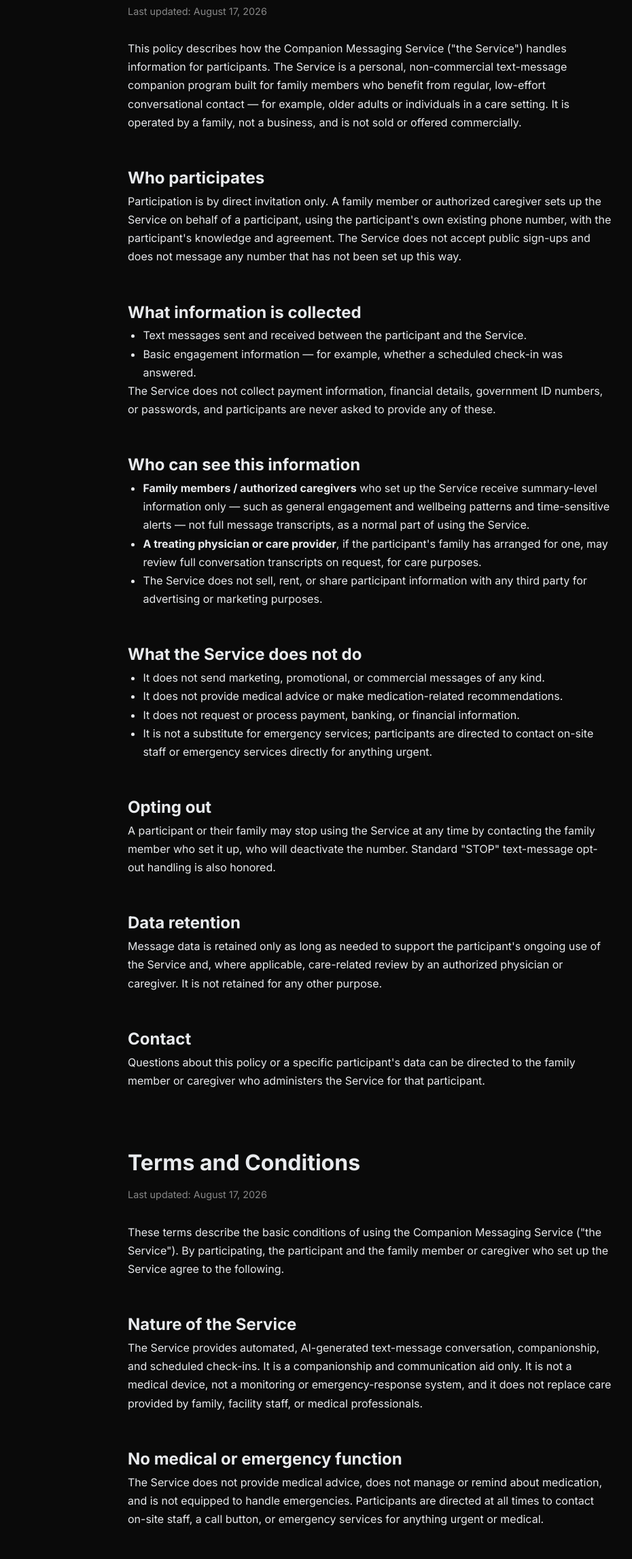
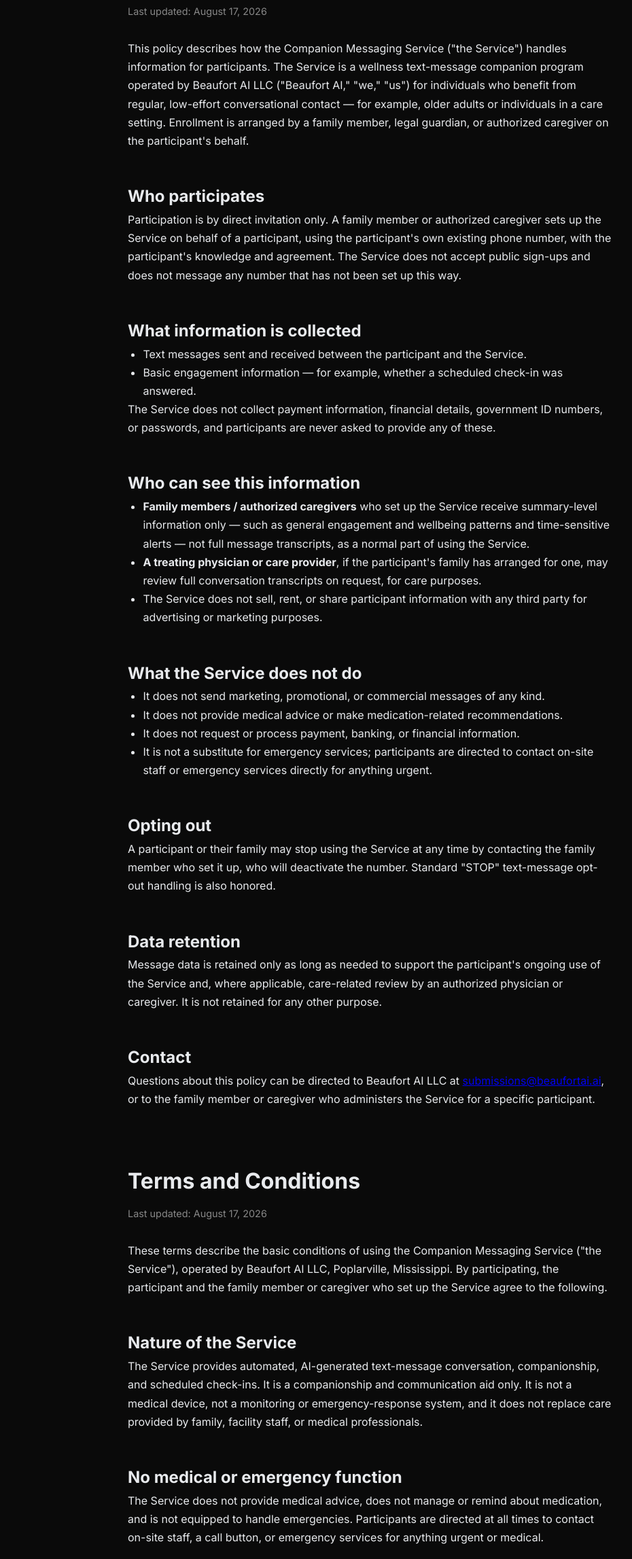
Before and after one commit to piratefarmer/beaufort-ai-website, a plain HTML site: page companion-privacy.html in a window 1280 px wide. Shown: the part 252-2546 px from the top of the page at 68% size, without its empty margins (96-1026 px from the left). Drawn offline with Linux system fonts and the light colour scheme.

Commit message:
Reframe Companion privacy/terms as Beaufort AI LLC business service (fixes A2P 30882/30908)

```diff
--- a/companion-privacy.html
+++ b/companion-privacy.html
@@ -4,7 +4,7 @@
   <meta charset="UTF-8">
   <meta name="viewport" content="width=device-width, initial-scale=1.0">
   <title>Companion Messaging Service — Privacy Policy</title>
-  <meta name="description" content="Privacy policy for the Companion Messaging Service, a personal, non-commercial text-message companion program for family members in care.">
+  <meta name="description" content="Privacy policy for the Companion Messaging Service, operated by Beaufort AI LLC, a wellness text-message companion program.">
   <link rel="stylesheet" href="css/style.css?v=20260612b">
   <link rel="preconnect" href="https://fonts.googleapis.com">
   <link href="https://fonts.googleapis.com/css2?family=Inter:wght@300;400;500;600;700&family=Space+Grotesk:wght@400;500;700&display=swap" rel="stylesheet">
@@ -31,10 +31,10 @@
     <p class="updated">Last updated: August 17, 2026</p>
 
     <p>This policy describes how the Companion Messaging Service ("the Service") handles information for
-    participants. The Service is a personal, non-commercial text-message companion program built for family
-    members who benefit from regular, low-effort conversational contact — for example, older adults or
-    individuals in a care setting. It is operated by a family, not a business, and is not sold or offered
-    commercially.</p>
+    participants. The Service is a wellness text-message companion program operated by Beaufort AI LLC
+    ("Beaufort AI," "we," "us") for individuals who benefit from regular, low-effort conversational
+    contact — for example, older adults or individuals in a care setting. Enrollment is arranged by a
+    family member, legal guardian, or authorized caregiver on the participant's behalf.</p>
 
     <h2>Who participates</h2>
     <p>Participation is by direct invitation only. A family member or authorized caregiver sets up the Service
@@ -81,15 +81,16 @@
     retained for any other purpose.</p>
 
     <h2>Contact</h2>
-    <p>Questions about this policy or a specific participant's data can be directed to the family member or
-    caregiver who administers the Service for that participant.</p>
+    <p>Questions about this policy can be directed to Beaufort AI LLC at
+    <a href="mailto:submissions@beaufortai.ai">submissions@beaufortai.ai</a>, or to the family member or
+    caregiver who administers the Service for a specific participant.</p>
 
     <h1 style="margin-top:2.5em;">Terms and Conditions</h1>
     <p class="updated">Last updated: August 17, 2026</p>
 
-    <p>These terms describe the basic conditions of using the Companion Messaging Service ("the Service").
-    By participating, the participant and the family member or caregiver who set up the Service agree to
-    the following.</p>
+    <p>These terms describe the basic conditions of using the Companion Messaging Service ("the Service"),
+    operated by Beaufort AI LLC, Poplarville, Mississippi. By participating, the participant and the family
+    member or caregiver who set up the Service agree to the following.</p>
 
     <h2>Nature of the Service</h2>
     <p>The Service provides automated, AI-generated text-message conversation, companionship, and scheduled
@@ -123,8 +124,9 @@
     version will always be available at this page.</p>
 
     <h2>Contact</h2>
-    <p>Questions about these terms can be directed to the family member or caregiver who administers the
-    Service for the relevant participant.</p>
+    <p>Questions about these terms can be directed to Beaufort AI LLC at
+    <a href="mailto:submissions@beaufortai.ai">submissions@beaufortai.ai</a>, or to the family member or
+    caregiver who administers the Service for the relevant participant.</p>
   </div>
 
 </body>
```
